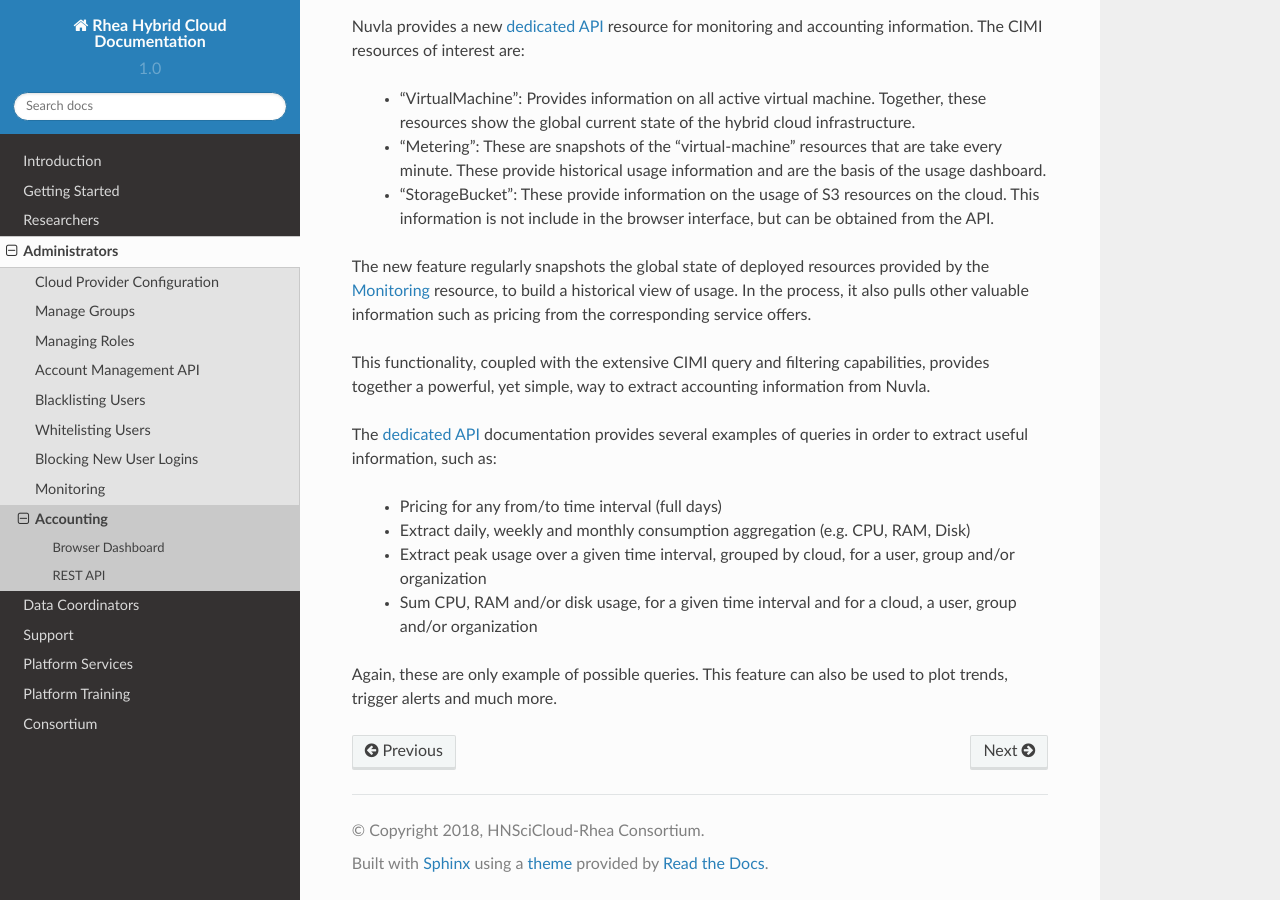
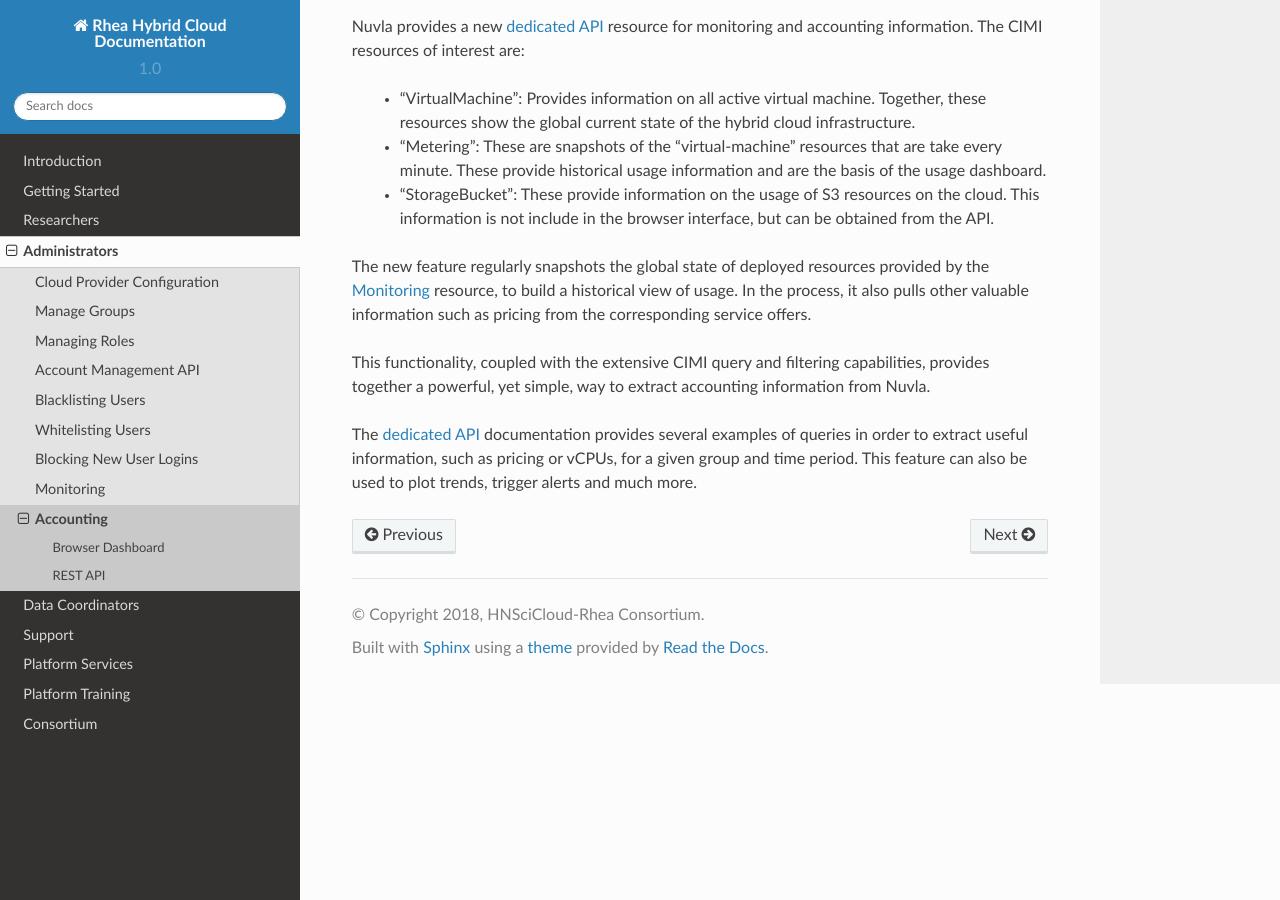
Before and after one commit to teamputtygen/hn-docs, a Sphinx documentation site: the page built from docs/administrator/accounting.rst, in a window 1280 px wide and 900 px high, scrolled down 2750 px. Built offline with Sphinx 7.4.7 and the Read the Docs theme 2.0.0, drawn with Linux system fonts in a browser that asks for light colours.

Commit message:
update links to API documentation

```diff
--- a/docs/administrator/accounting.rst
+++ b/docs/administrator/accounting.rst
@@ -103,17 +103,8 @@ filtering capabilities, provides together a powerful, yet simple, way
 to extract accounting information from Nuvla.
 
 The `dedicated API`_ documentation provides several examples of
-queries in order to extract useful information, such as:
+queries in order to extract useful information, such as pricing or
+vCPUs, for a given group and time period.  This feature can also be
+used to plot trends, trigger alerts and much more.
 
- * Pricing for any from/to time interval (full days)
- * Extract daily, weekly and monthly consumption aggregation
-   (e.g. CPU, RAM, Disk)
- * Extract peak usage over a given time interval, grouped by cloud,
-   for a user, group and/or organization
- * Sum CPU, RAM and/or disk usage, for a given time interval and for a
-   cloud, a user, group and/or organization
-
-Again, these are only example of possible queries.  This feature can
-also be used to plot trends, trigger alerts and much more.
-
-.. _`dedicated API`: https://ssapi.sixsq.com/#usage-(cimi)
+.. _`dedicated API`: https://ssapi.sixsq.com/#metering-(cimi)
--- a/docs/administrator/monitoring.rst
+++ b/docs/administrator/monitoring.rst
@@ -23,7 +23,7 @@ of it being used as the deployment engine or not.
 
 Further, the monitoring resource inherits the basic CIMI
 functionality, which means it contains specific and precise ACLs, such
-that only specific users, groups and organisation members with the
+that only specific users, groups and organization members with the
 appropriate rights have access to this information.
 
 This resource is key for other new features, such as the
@@ -46,6 +46,6 @@ information:
  * Count of running virtual machines, grouped by cloud
 
 From the list above, *priviledged rights* include administration
-rights (super user), as well as group and organisation owners.
+rights (super user), as well as group and organization owners.
 
-.. _`monitoring cloud activities`: http://ssapi.sixsq.com/#virtual-machines
+.. _`monitoring cloud activities`: https://ssapi.sixsq.com/#virtualmachine-(cimi)
```
